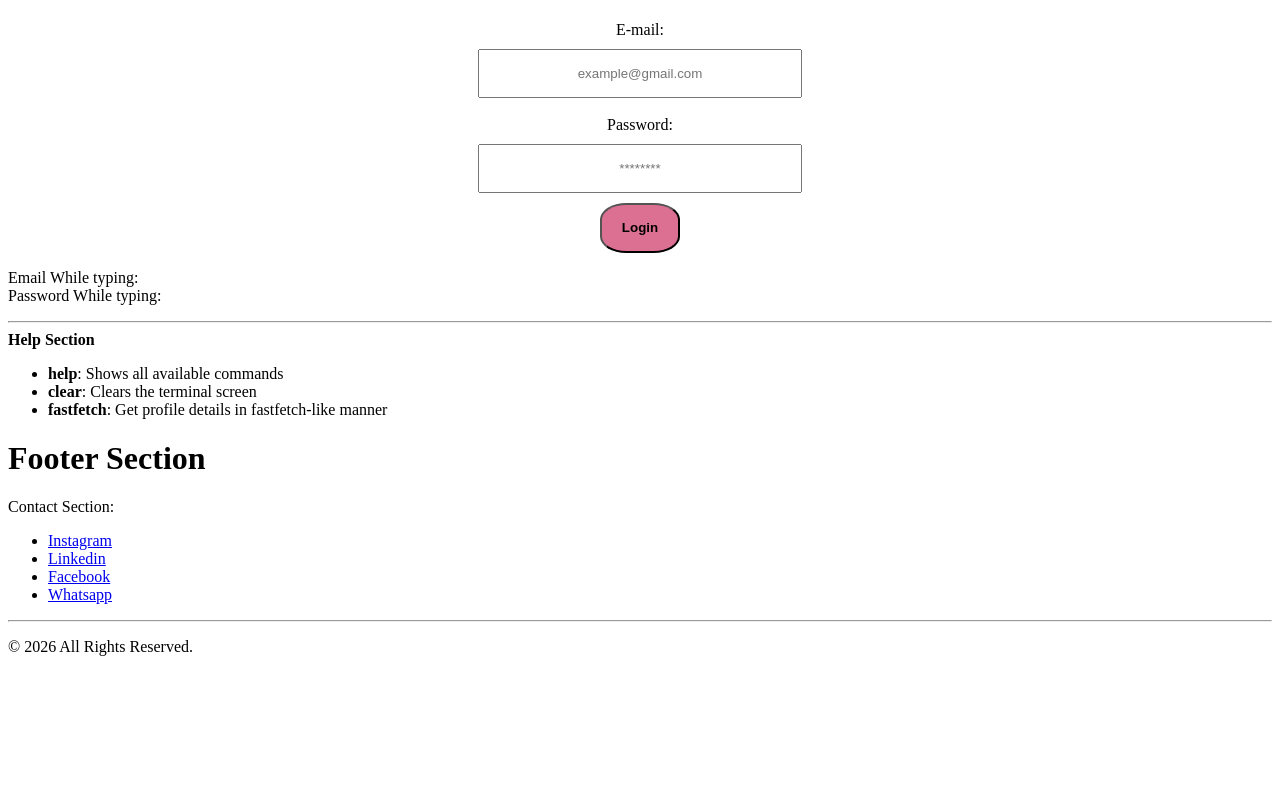
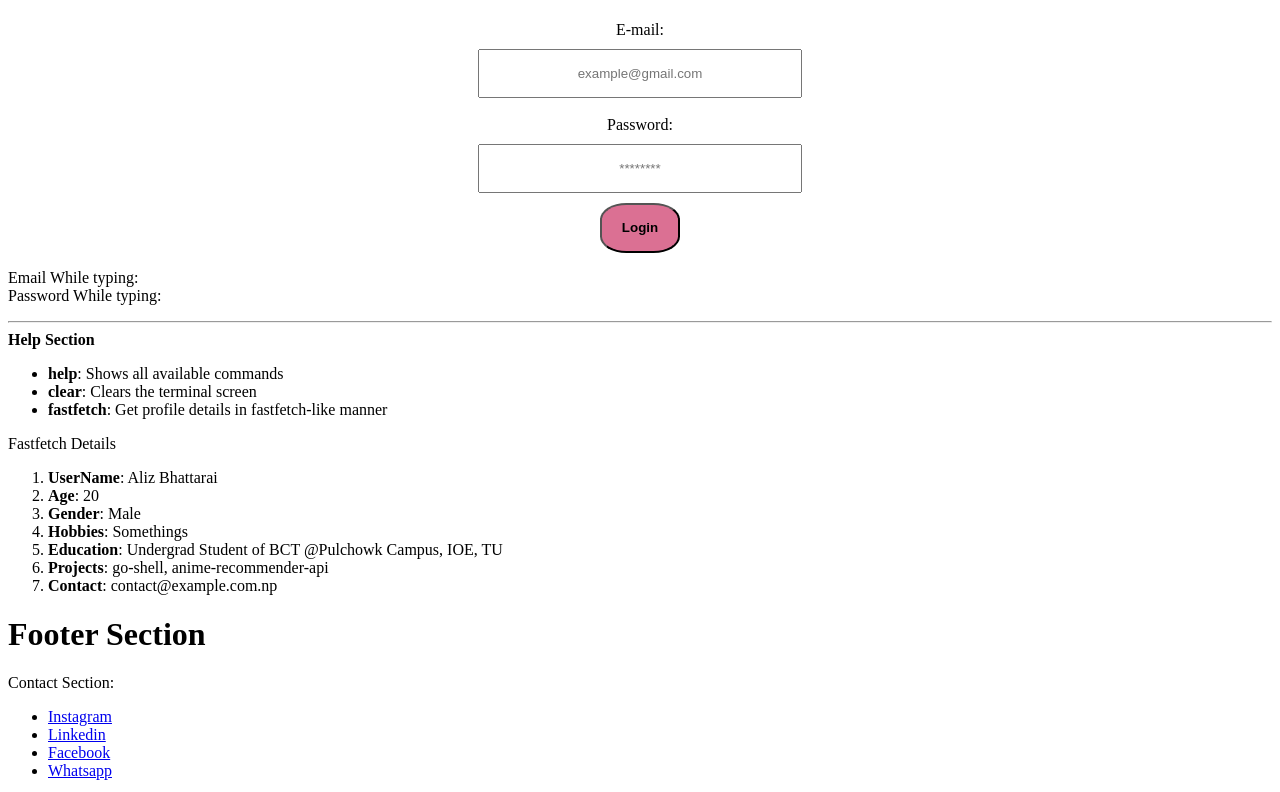
Before and after one commit to aliz-bhattarai-001/learning_react, a React (Vite) app: page / in a window 1280 px wide. Shown: the part 545-1337 px from the top of the page. Before the commit the page ends 1217 px from the top, so only its background shows below. Built offline with nearby package versions, Linux system fonts and the light colour scheme.

Commit message:
Added: Fastfetch command to the command list

```diff
--- a/src/App.tsx
+++ b/src/App.tsx
@@ -4,7 +4,8 @@ import ContentArea from "./components/ContentArea"
 // import Terminal from "./components/Terminal/Terminal.test.tsx"
 import Terminal from "./components/Terminal/Terminal"
 import LoginForm from "./components/forms"
-import { Help, commandList } from "./components/Terminal/terminal.helpers"
+import { Help, Fastfetch } from "./components/Terminal/terminal.commands"
+import { commandList, fastfetchData } from "./components/Terminal/terminal.data"
 // import type { CommandListProps } from "./terminal.types";
 
 function App() {
@@ -18,6 +19,7 @@ function App() {
       <LoginForm />
       <Help {...commandList} />
       {/* Or we can also use: <Help label={commandList.label} List={commandList.List} */}
+      <Fastfetch label={fastfetchData.label} data={fastfetchData.data} />
       <Footer />
     </>
   )
--- /dev/null
+++ b/src/components/Terminal/terminal.commands.tsx
@@ -0,0 +1,35 @@
+import type { CommandListProps, FastFetchProps } from "./terminal.types";
+
+
+export function Help({ label, List }: CommandListProps) {
+    return (
+        <>
+            <label><b>{label}</b></label>
+            <ul>
+                {List.map((item) => (
+                    <li key={item.command}>
+                        <b>{item.command}</b>: {item.info}
+                    </li>
+                ))}
+            </ul>
+        </>
+    ) // return Help()
+} // func Help()
+
+
+export function Fastfetch({ data, label }: FastFetchProps) {
+    return (
+        <>
+            <label>{label}</label>
+            <ol>
+                {data.map((item) => (
+                    <li key={item.key}>
+                        <b>
+                            {item.key}
+                        </b>: {item.value}
+                    </li>
+                ))}
+            </ol>
+        </>
+    ) // return Fastfetch()
+} // function Fastfetch()
--- /dev/null
+++ b/src/components/Terminal/terminal.data.ts
@@ -0,0 +1,26 @@
+import type { CommandListProps, FastFetchProps } from "./terminal.types";
+
+
+// update the list of commands here:
+export const commandList: CommandListProps = {
+    label: "Help Section",
+    List: [
+        { command: "help", info: "Shows all available commands" },
+        { command: "clear", info: "Clears the terminal screen" },
+        { command: "fastfetch", info: "Get profile details in fastfetch-like manner" }
+    ]
+}; // dataHolder commandList
+
+
+export const fastfetchData: FastFetchProps = {
+    label: "Fastfetch Details",
+    data: [
+        { key: "UserName", value: "Aliz Bhattarai" },
+        { key: "Age", value: "20" },
+        { key: "Gender", value: "Male" },
+        { key: "Hobbies", value: "Somethings" },
+        { key: "Education", value: "Undergrad Student of BCT @Pulchowk Campus, IOE, TU" },
+        { key: "Projects", value: "go-shell, anime-recommender-api" },
+        { key: "Contact", value: "contact@example.com.np" }
+    ]
+}; // dataHolder fastfetchData
--- a/src/components/Terminal/terminal.helpers.tsx
+++ /dev/null
@@ -1,28 +0,0 @@
-import type { CommandListProps } from "./terminal.types";
-
-
-export function Help({ label, List }: CommandListProps) {
-    return (
-        <>
-            <label><b>{label}</b></label>
-            <ul>
-                {List.map((item) => (
-                    <li key={item.command}>
-                        <b>{item.command}</b>: {item.info}
-                    </li>
-                ))}
-            </ul>
-        </>
-    )
-}
-
-
-// update the list of commands here:
-export const commandList: CommandListProps = {
-    label: "Help Section",
-    List: [
-        { command: "help", info: "Shows all available commands" },
-        { command: "clear", info: "Clears the terminal screen" },
-        { command: "fastfetch", info: "Get profile details in fastfetch-like manner" }
-    ]
-}
```
Also changed, not shown: src/components/Terminal/terminal.helpers.ts (added, +19 -0 lines), src/components/Terminal/terminal.types.ts (+15 -0 lines), src/components/Terminal/terminal.logic.ts (deleted).
